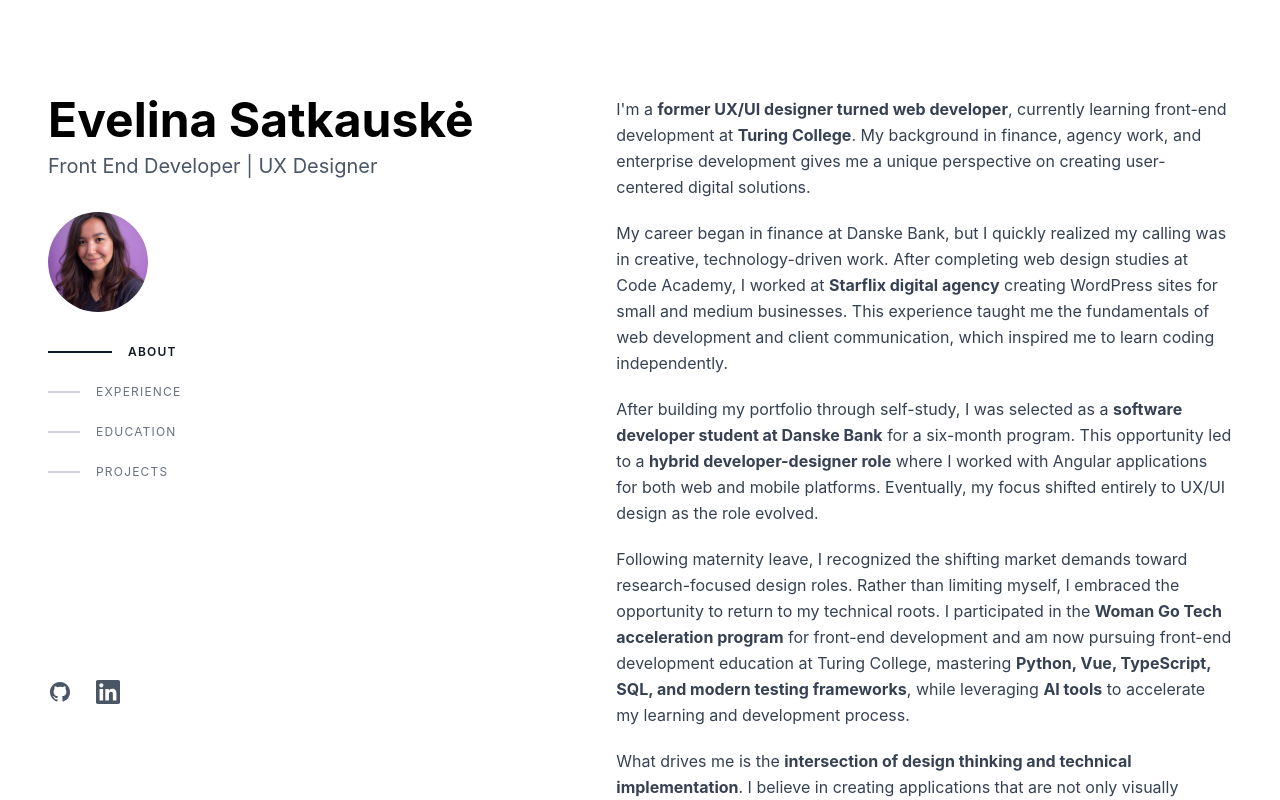
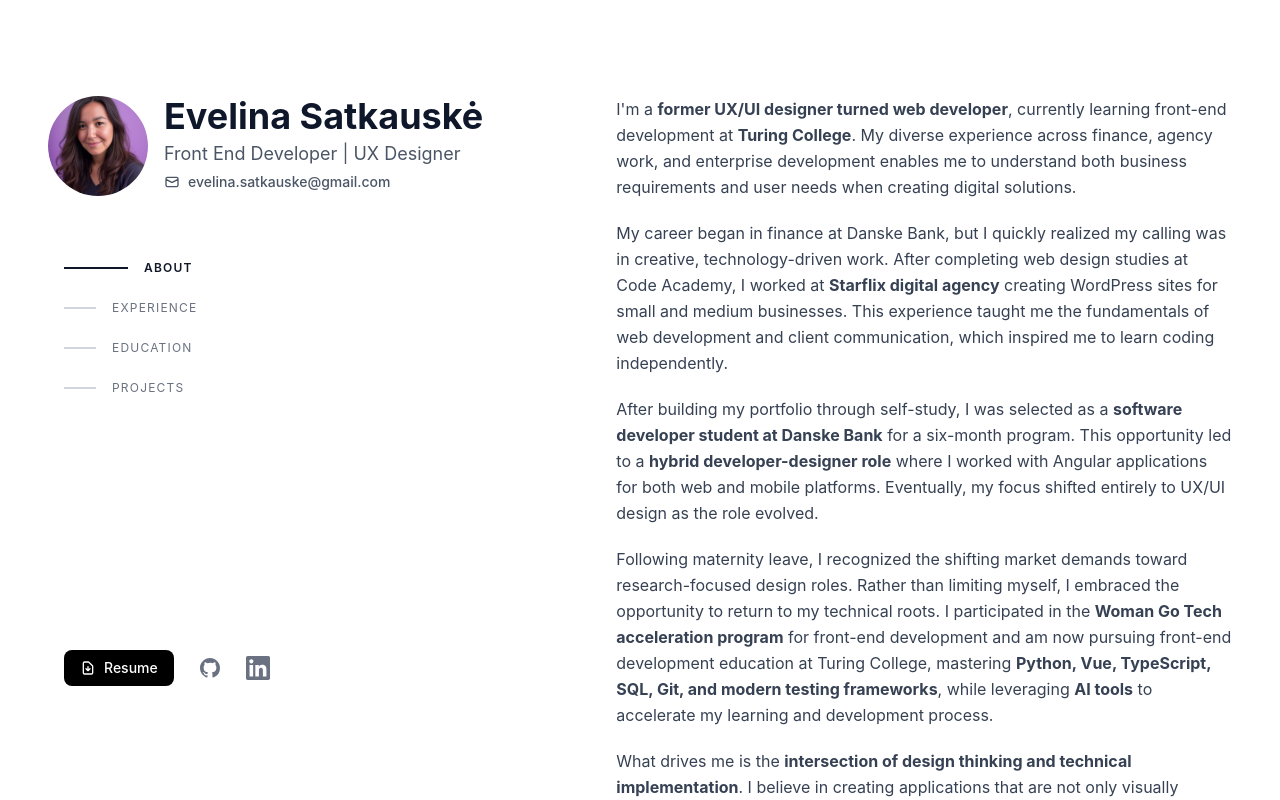
Before and after one commit to EveSatke/developer-portfolio, a Vue app: page / in a window 1280 px wide. Shown: the top 800 px of the page. Built offline with nearby package versions, Linux system fonts and the light colour scheme.

Commit message:
Enhance App layout with theme toggle functionality; refactor Sidebar and add email copy and CV download features. Update project image paths for consistency and improve AboutSection content for clarity.

```diff
--- a/src/App.vue
+++ b/src/App.vue
@@ -1,24 +1,36 @@
 <script setup lang="ts">
-import { RouterLink, RouterView } from 'vue-router'
+import { RouterView } from 'vue-router'
+import { onMounted } from 'vue'
 import Sidebar from '@/components/Sidebar.vue'
+import { useTheme } from '@/composables/useTheme'
+
+// Initialize theme - this is the missing piece!
+const { isDark } = useTheme()
+
+onMounted(() => {
+  // Add class to enable transitions after page load
+  setTimeout(() => {
+    document.documentElement.classList.add('theme-loaded')
+  }, 100)
+})
 </script>
 
 <template>
+  <div class="min-h-screen w-full bg-white dark:bg-slate-900 text-slate-900 dark:text-slate-100">
     <div
       class="flex flex-col lg:flex-row mx-auto min-h-screen max-w-screen-xl px-6 py-12 font-sans md:px-12 md:py-16 lg:py-0"
     >
-    <!-- Left Side - Sticky Sidebar -->
       <div
         class="lg:sticky lg:top-0 lg:flex lg:max-h-screen lg:w-[48%] lg:flex-col lg:justify-between lg:py-24"
       >
         <Sidebar />
       </div>
 
-    <!-- Right Side - Content -->
       <main class="pt-24 lg:w-[52%] lg:py-24">
         <div class="w-full">
           <RouterView />
         </div>
       </main>
     </div>
+  </div>
 </template>
--- a/src/components/Sidebar.vue
+++ b/src/components/Sidebar.vue
@@ -1,8 +1,10 @@
 <script setup lang="ts">
-import { ref } from 'vue'
+import { ref, onMounted, onUnmounted } from 'vue'
 
 const profileRef = ref<HTMLElement | null>(null)
 const activeSection = ref('about')
+const emailCopied = ref(false)
+const cvDownloaded = ref(false)
 
 const navigationItems = [
   { name: 'About', href: '#about', id: 'about' },
@@ -28,6 +30,40 @@
   },
 ]
 
+// Copy email function
+const copyEmail = async () => {
+  try {
+    await navigator.clipboard.writeText('evelina.satkauske@gmail.com')
+    emailCopied.value = true
+    setTimeout(() => {
+      emailCopied.value = false
+    }, 2000)
+  } catch (err) {
+    console.error('Failed to copy email:', err)
+  }
+}
+
+// Download CV function
+const downloadCV = () => {
+  // Replace with your actual CV file path
+  const link = document.createElement('a')
+  link.href = '/cv-evelina-satkauske.pdf' // Update this path
+  link.download = 'Evelina_Satkauske_CV.pdf'
+  document.body.appendChild(link)
+  link.click()
+  document.body.removeChild(link)
+
+  cvDownloaded.value = true
+  setTimeout(() => {
+    cvDownloaded.value = false
+  }, 2000)
+}
+
+// Listen for section changes from scroll
+const handleSectionChange = (event: CustomEvent) => {
+  activeSection.value = event.detail.id
+}
+
 // Add smooth scroll handler
 const handleNavClick = (id: string, event: Event) => {
   event.preventDefault()
@@ -45,67 +81,129 @@
     })
   }
 }
+
+onMounted(() => {
+  window.addEventListener('sectionChange', handleSectionChange as EventListener)
+})
+
+onUnmounted(() => {
+  window.removeEventListener('sectionChange', handleSectionChange as EventListener)
+})
 </script>
 
 <template>
-  <div class="h-full flex flex-col justify-between bg-white dark:bg-gray-900">
+  <div class="h-full flex flex-col justify-between bg-white dark:bg-slate-800">
     <!-- Main Content Container -->
-    <div>
-      <!-- Name and Title -->
-      <div class="space-y-2 mb-8">
-        <h1 class="text-2xl lg:text-5xl font-bold">Evelina Satkauskė</h1>
-        <p class="text-xl text-gray-600 dark:text-gray-400">Front End Developer | UX Designer</p>
-      </div>
-
-      <!-- Profile Container -->
-      <div ref="profileRef" class="relative group mb-8">
-        <!-- Profile Image Container -->
+    <div class="flex flex-col h-full">
+      <!-- 1. Profile Section: Photo + Info Side by Side -->
+      <div class="mb-8">
+        <!-- Profile Photo and Info Layout -->
+        <div class="flex items-start space-x-4">
+          <!-- Profile Photo -->
+          <div ref="profileRef" class="relative group flex-shrink-0">
             <div class="relative w-[100px] h-[100px] rounded-full overflow-hidden">
-          <!-- Profile Image -->
               <img src="/profile.png" alt="Evelina Satkauskė" class="w-full h-full object-cover" />
-          <!-- Subtle gradient overlay -->
               <div
                 class="absolute inset-0 bg-gradient-to-br from-purple-500/5 to-pink-500/5 mix-blend-overlay"
               ></div>
             </div>
           </div>
 
-      <!-- Navigation -->
-      <nav class="space-y-6 mb-8">
+          <!-- Name, Position, Email - Vertical stack next to photo -->
+          <div class="flex flex-col justify-center space-y-1">
+            <h1 class="text-2xl lg:text-4xl font-bold text-slate-900 dark:text-slate-100">
+              Evelina Satkauskė
+            </h1>
+
+            <p class="text-lg text-gray-600 dark:text-slate-300">
+              Front End Developer | UX Designer
+            </p>
+
+            <button
+              @click="copyEmail"
+              class="group flex items-center space-x-2 text-gray-600 dark:text-slate-400 hover:text-gray-900 dark:hover:text-slate-100 transition-colors cursor-pointer"
+            >
+              <svg class="w-4 h-4" fill="none" stroke="currentColor" viewBox="0 0 24 24">
+                <path
+                  stroke-linecap="round"
+                  stroke-linejoin="round"
+                  stroke-width="2"
+                  d="M3 8l7.89 4.26a2 2 0 002.22 0L21 8M5 19h14a2 2 0 002-2V7a2 2 0 00-2-2H5a2 2 0 00-2 2v10a2 2 0 002 2z"
+                />
+              </svg>
+              <span class="text-sm font-medium">evelina.satkauske@gmail.com</span>
+              <span v-if="emailCopied" class="text-xs text-green-600 dark:text-green-400 ml-2">
+                Copied!
+              </span>
+            </button>
+          </div>
+        </div>
+      </div>
+
+      <!-- 2. Navigation Menu Items - Centered with proper padding -->
+      <nav class="flex-1 flex flex-col justify-start pl-4 py-8">
+        <div class="space-y-6">
           <a
             v-for="item in navigationItems"
             :key="item.href"
             :href="item.href"
-          class="text-gray-500 dark:text-gray-400 hover:text-gray-900 dark:hover:text-white transition-colors relative group flex items-center"
-          :class="{ 'text-gray-900 dark:text-white font-semibold': activeSection === item.id }"
+            class="text-gray-500 dark:text-slate-400 hover:text-gray-900 dark:hover:text-slate-100 transition-colors relative group flex items-center"
+            :class="{
+              'text-gray-900 dark:text-slate-100 font-semibold': activeSection === item.id,
+            }"
             @click="(e) => handleNavClick(item.id, e)"
           >
             <span
               class="nav-indicator mr-4 h-[2px] transition-all motion-reduce:transition-none"
               :class="[
                 activeSection === item.id
-                ? 'w-16 bg-gray-900 dark:bg-white'
-                : 'w-8 bg-gray-300 dark:bg-gray-600 group-hover:w-16 group-hover:bg-gray-900 dark:group-hover:bg-white',
-              'group-focus-visible:w-16 group-focus-visible:bg-gray-900 dark:group-focus-visible:bg-white',
+                  ? 'w-16 bg-gray-900 dark:bg-slate-100'
+                  : 'w-8 bg-gray-300 dark:bg-slate-500 group-hover:w-16 group-hover:bg-gray-900 dark:group-hover:bg-slate-100',
+                'group-focus-visible:w-16 group-focus-visible:bg-gray-900 dark:group-focus-visible:bg-slate-100',
               ]"
             ></span>
             <span class="text-xs uppercase tracking-widest relative z-10">{{ item.name }}</span>
           </a>
+        </div>
       </nav>
     </div>
 
+    <!-- 3. Resume Button and Social Links - Bottom with padding -->
+    <div class="pl-4 pb-4">
+      <div class="flex items-center space-x-4">
+        <!-- Resume Button - Black -->
+        <button
+          @click="downloadCV"
+          class="inline-flex items-center px-4 py-2 bg-black dark:bg-white text-white dark:text-black rounded-lg hover:bg-gray-800 hover:cursor-pointer dark:hover:bg-gray-200 transition-all duration-300 font-medium text-sm"
+          title="Download Resume"
+        >
+          <svg class="w-4 h-4 mr-2" fill="none" stroke="currentColor" viewBox="0 0 24 24">
+            <path
+              stroke-linecap="round"
+              stroke-linejoin="round"
+              stroke-width="2"
+              d="M12 10v6m0 0l-3-3m3 3l3-3m2 8H7a2 2 0 01-2-2V5a2 2 0 012-2h5.586a1 1 0 01.707.293l5.414 5.414a1 1 0 01.293.707V19a2 2 0 01-2 2z"
+            />
+          </svg>
+          Resume
+          <span v-if="cvDownloaded" class="text-xs text-green-400 dark:text-green-600 ml-2">
+            ✓
+          </span>
+        </button>
+
         <!-- Social Links -->
-    <div>
-      <div class="flex space-x-6">
+        <div class="flex items-center space-x-2">
           <a
             v-for="link in socialLinks"
             :key="link.name"
             :href="link.href"
             target="_blank"
             rel="noopener noreferrer"
-          class="text-gray-600 dark:text-gray-400 hover:text-gray-900 dark:hover:text-white transition-all duration-300"
+            class="text-gray-500 dark:text-slate-400 hover:text-gray-700 dark:hover:text-slate-200 transition-all duration-300 p-2 rounded-lg hover:bg-gray-100 dark:hover:bg-slate-700"
+            :title="link.name"
             v-html="link.icon"
           ></a>
+        </div>
       </div>
     </div>
   </div>
--- a/src/components/sections/AboutSection.vue
+++ b/src/components/sections/AboutSection.vue
@@ -3,9 +3,9 @@
   <div class="space-y-5 text-gray-700 dark:text-gray-300 leading-relaxed">
     <p>
       I'm a <strong>former UX/UI designer turned web developer</strong>, currently learning
-      front-end development at <strong>Turing College</strong>. My background in finance, agency
-      work, and enterprise development gives me a unique perspective on creating user-centered
-      digital solutions.
+      front-end development at <strong>Turing College</strong>. My diverse experience across
+      finance, agency work, and enterprise development enables me to understand both business
+      requirements and user needs when creating digital solutions.
     </p>
     <p>
       My career began in finance at Danske Bank, but I quickly realized my calling was in creative,
@@ -26,8 +26,8 @@
       design roles. Rather than limiting myself, I embraced the opportunity to return to my
       technical roots. I participated in the <strong>Woman Go Tech acceleration program</strong> for
       front-end development and am now pursuing front-end development education at Turing College,
-      mastering <strong>Python, Vue, TypeScript, SQL, and modern testing frameworks</strong>, while
-      leveraging <strong>AI tools</strong> to accelerate my learning and development process.
+      mastering <strong>Python, Vue, TypeScript, SQL, Git, and modern testing frameworks</strong>,
+      while leveraging <strong>AI tools</strong> to accelerate my learning and development process.
     </p>
     <p>
       What drives me is the
--- a/src/components/sections/EducationSection.vue
+++ b/src/components/sections/EducationSection.vue
@@ -15,7 +15,7 @@
     title: 'Web Development',
     institution: 'Turing College',
     institutionUrl: 'https://www.turingcollege.com/',
-    logoUrl: 'public/Turing_College_logo.jpeg',
+    logoUrl: '/Turing_College_logo.jpeg',
   },
   {
     date: '2020',
@@ -27,14 +27,14 @@
     title: 'Web Design',
     institution: 'Code Academy',
     institutionUrl: 'https://codeacademy.lt/',
-    logoUrl: 'public/codeacademy-black.svg',
+    logoUrl: '/codeacademy-black.svg',
   },
   {
     date: '2010 — 2014',
     title: `Bachelor's in Economics of Finance`,
     institution: 'Mykolo Romerio University',
     institutionUrl: 'https://www.mruni.eu/en/',
-    logoUrl: 'public/mru_logo.png',
+    logoUrl: '/mru_logo.png',
   },
   // Add more education entries as needed
 ]
--- a/src/components/ui/ProjectCard.vue
+++ b/src/components/ui/ProjectCard.vue
@@ -23,7 +23,6 @@
   <div
     class="relative bg-white dark:bg-slate-800 border border-slate-200 dark:border-slate-700 rounded-xl overflow-hidden transition-all duration-200 hover:bg-indigo-50 dark:hover:bg-indigo-900 hover:border-indigo-400 hover:scale-[1.01]"
   >
-    <!-- Project Image -->
     <div
       class="w-full aspect-[4/3] bg-gray-100 dark:bg-slate-700 flex items-center justify-center overflow-hidden rounded-t-xl"
     >
@@ -47,7 +46,6 @@
         {{ props.description }}
       </p>
 
-      <!-- Action Buttons Section -->
       <div class="flex items-center gap-2 mb-4">
         <a
           v-if="props.projectUrl"
@@ -93,7 +91,6 @@
         </a>
       </div>
 
-      <!-- Technologies Used Section -->
       <div v-if="props.skills.length" class="mb-2">
         <div class="font-semibold text-xs text-slate-500 dark:text-slate-400 mb-1">
           Technologies Used
--- /dev/null
+++ b/src/components/ui/ThemeToggle.vue
@@ -0,0 +1,43 @@
+<script setup lang="ts">
+import { useTheme } from '@/composables/useTheme'
+
+const { isDark, toggleTheme } = useTheme()
+</script>
+
+<template>
+  <button
+    @click="toggleTheme"
+    class="group relative inline-flex h-10 w-20 items-center justify-center rounded-full bg-gray-100 dark:bg-slate-700 transition-all duration-300 hover:bg-gray-200 dark:hover:bg-slate-600 focus:outline-none focus:ring-2 focus:ring-indigo-500 focus:ring-offset-2 dark:focus:ring-offset-slate-800"
+    aria-label="Toggle dark mode"
+    title="Switch between light and dark mode"
+  >
+    <div
+      class="absolute left-1 h-8 w-8 rounded-full bg-white shadow-md transition-transform duration-300 ease-in-out"
+      :class="isDark ? 'translate-x-10' : 'translate-x-0'"
+    ></div>
+
+    <svg
+      class="relative z-10 h-5 w-5 text-yellow-500 transition-all duration-300"
+      :class="isDark ? 'opacity-0 scale-75' : 'opacity-100 scale-100'"
+      fill="currentColor"
+      viewBox="0 0 20 20"
+      aria-hidden="true"
+    >
+      <path
+        fill-rule="evenodd"
+        d="M10 2a1 1 0 011 1v1a1 1 0 11-2 0V3a1 1 0 011-1zm4 8a4 4 0 11-8 0 4 4 0 018 0zm-.464 4.95l.707.707a1 1 0 001.414-1.414l-.707-.707a1 1 0 00-1.414 1.414zm2.12-10.607a1 1 0 010 1.414l-.706.707a1 1 0 11-1.414-1.414l.707-.707a1 1 0 011.414 0zM17 11a1 1 0 100-2h-1a1 1 0 100 2h1zm-7 4a1 1 0 011 1v1a1 1 0 11-2 0v-1a1 1 0 011-1zM5.05 6.464A1 1 0 106.465 5.05l-.708-.707a1 1 0 00-1.414 1.414l.707.707zm1.414 8.486l-.707.707a1 1 0 01-1.414-1.414l.707-.707a1 1 0 011.414 1.414zM4 11a1 1 0 100-2H3a1 1 0 000 2h1z"
+        clip-rule="evenodd"
+      />
+    </svg>
+
+    <svg
+      class="relative z-10 h-5 w-5 text-indigo-400 transition-all duration-300"
+      :class="isDark ? 'opacity-100 scale-100' : 'opacity-0 scale-75'"
+      fill="currentColor"
+      viewBox="0 0 20 20"
+      aria-hidden="true"
+    >
+      <path d="M17.293 13.293A8 8 0 016.707 2.707a8.001 8.001 0 1010.586 10.586z" />
+    </svg>
+  </button>
+</template>
--- /dev/null
+++ b/src/composables/useTheme.ts
@@ -0,0 +1,50 @@
+import { ref, watch, onMounted } from 'vue'
+
+export function useTheme() {
+  const isDark = ref(false)
+
+  // Initialize theme from localStorage or system preference
+  const initTheme = () => {
+    const savedTheme = localStorage.getItem('theme')
+    const systemPrefersDark = window.matchMedia('(prefers-color-scheme: dark)').matches
+
+    if (savedTheme) {
+      isDark.value = savedTheme === 'dark'
+    } else {
+      isDark.value = systemPrefersDark
+    }
+
+    applyTheme()
+  }
+
+  const applyTheme = () => {
+    if (isDark.value) {
+      document.documentElement.classList.add('dark')
+    } else {
+      document.documentElement.classList.remove('dark')
+    }
+  }
+
+  const toggleTheme = () => {
+    isDark.value = !isDark.value
+    localStorage.setItem('theme', isDark.value ? 'dark' : 'light')
+    applyTheme()
+  }
+
+  const mediaQuery = window.matchMedia('(prefers-color-scheme: dark)')
+  mediaQuery.addEventListener('change', (e) => {
+    if (!localStorage.getItem('theme')) {
+      isDark.value = e.matches
+      applyTheme()
+    }
+  })
+
+  onMounted(() => {
+    initTheme()
+  })
+
+  return {
+    isDark,
+    toggleTheme,
+  }
+}
--- a/src/views/HomeView.vue
+++ b/src/views/HomeView.vue
@@ -1,6 +1,5 @@
 <script setup lang="ts">
 import { onMounted, ref, nextTick, onUnmounted } from 'vue'
-import gsap from 'gsap'
 import AboutSection from '../components/sections/AboutSection.vue'
 import ExperienceSection from '../components/sections/ExperienceSection.vue'
 import EducationSection from '../components/sections/EducationSection.vue'
@@ -11,8 +10,18 @@
 const educationRef = ref(null)
 const projectsRef = ref(null)
 
-// Add scroll handler
-const handleScroll = () => {
+const throttle = (func: Function, limit: number) => {
+  let inThrottle: boolean
+  return function (...args: any[]) {
+    if (!inThrottle) {
+      func(...args)
+      inThrottle = true
+      setTimeout(() => (inThrottle = false), limit)
+    }
+  }
+}
+
+const handleScroll = throttle(() => {
   const sections = [
     { id: 'about', ref: aboutRef },
     { id: 'experience', ref: experienceRef },
@@ -20,7 +29,7 @@
     { id: 'projects', ref: projectsRef },
   ]
 
-  const scrollPosition = window.scrollY + 100 // Fixed offset for header
+  const scrollPosition = window.scrollY + 100
 
   sections.forEach(({ id, ref }) => {
     if (ref.value) {
@@ -29,13 +38,12 @@
       const offsetTop = rect.top + window.scrollY
       const offsetBottom = offsetTop + rect.height
 
-      // Check if the section is in view
       if (scrollPosition >= offsetTop && scrollPosition < offsetBottom) {
         window.dispatchEvent(new CustomEvent('sectionChange', { detail: { id } }))
       }
     }
   })
-}
+}, 100) // Throttle to 100ms
 
 onMounted(() => {
   nextTick(() => {
@@ -46,11 +54,16 @@
       projectsRef.value,
     ].filter(Boolean)
 
-    gsap.fromTo(sections, { opacity: 0 }, { opacity: 1, duration: 0.3, stagger: 0.1 })
+    sections.forEach((section, index) => {
+      if (section) {
+        ;(section as HTMLElement).style.opacity = '0'
+        setTimeout(() => {
+          ;(section as HTMLElement).style.opacity = '1'
+        }, index * 100)
+      }
+    })
 
-    // Add scroll listener
-    window.addEventListener('scroll', handleScroll)
-    // Initial check
+    window.addEventListener('scroll', handleScroll, { passive: true })
     handleScroll()
   })
 })
@@ -62,14 +75,12 @@
 
 <template>
   <div class="w-full max-w-full lg:max-w-4xl xl:max-w-6xl mx-auto space-y-16 lg:space-y-32">
-    <!-- About Section -->
     <section ref="aboutRef" id="about" class="scroll-mt-20 flex flex-col lg:flex-row justify-start">
       <div class="w-full lg:px-0 text-left">
         <AboutSection name="Evelina Satkauskė" />
       </div>
     </section>
 
-    <!-- Experience Section -->
     <section ref="experienceRef" id="experience" class="scroll-mt-20">
       <div class="w-full lg:px-0">
         <div class="space-y-8">
@@ -78,14 +89,14 @@
       </div>
     </section>
 
-    <!-- Education Section -->
     <section ref="educationRef" id="education" class="scroll-mt-20">
       <div class="w-full lg:px-0">
-        <EducationSection />
+        <div class="space-y-8">
+          <EducationSection />
+        </div>
       </div>
     </section>
 
-    <!-- Projects Section -->
     <section ref="projectsRef" id="projects" class="scroll-mt-20">
       <div class="w-full lg:px-0">
         <ProjectSection />
@@ -93,20 +104,3 @@
     </section>
   </div>
 </template>
-
-<style>
-/* Global styles should be in base.css or App.vue */
-</style>
-
-<style scoped>
-/* Section transitions */
-section {
-  transition: opacity 0.3s ease-in-out;
-}
-
-/* Optional: Add a subtle hover effect to section headings */
-h2 {
-  position: relative;
-  display: inline-block;
-}
-</style>
```
Also changed, not shown: src/components/sections/ProjectSection.vue (+4 -4 lines), src/components/ui/SkillBadge.vue (+1 -27 lines). Lines whose indentation alone changed are shown as unchanged.
